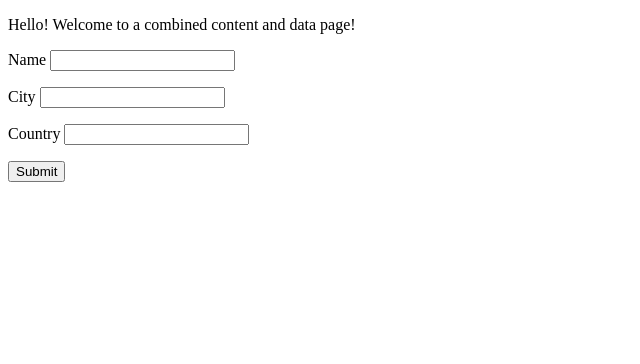
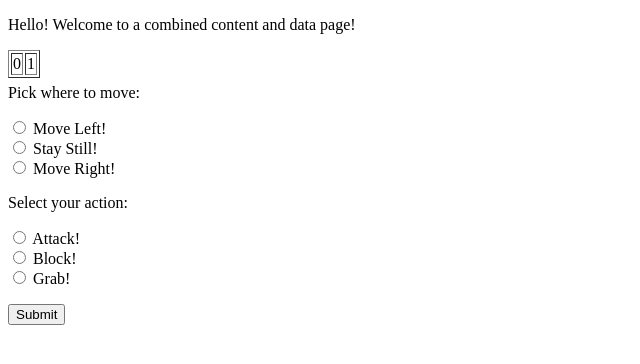
Before and after one commit to petekchoo/flask-test, a Flask app: page / in a window 1280 px wide. Shown: the top 364 px of the page, without its empty margins (0-640 px from the left). Run offline with Flask 2, Linux system fonts and the light colour scheme.

Commit message:
updated shared homepage

```diff
--- a/application.py
+++ b/application.py
@@ -1,9 +1,9 @@
-from flask import Flask, render_template, request
+from flask import Flask, render_template, request, redirect, url_for
 application = Flask(__name__)
 
-@application.route('/')
+@application.route('/', methods = ['POST', 'GET'])
 def welcome():
-    return render_template('index.html')
+    return render_template('index.html', variableA = 0, variableB = 1)
 
 @application.route('/form')
 def form():
@@ -15,4 +15,12 @@ def data():
         return "The URL /data is accessed directly. Try going to '/form' to submit form"
     if request.method == 'POST':
         dataForm = request.form
-        return render_template('/data.html',form_data = dataForm)
+        return render_template('/data.html', form_data = dataForm)
+
+def manipulateInputs(inputA, inputB):
+    strTempA = inputA
+    strTempB = inputB
+
+    return strTempB, strTempA
+
+application.run()
--- a/templates/data.html
+++ b/templates/data.html
@@ -2,3 +2,5 @@
 <h2> {{key}}</h2>
 <p> {{value}}</p>
 {% endfor %}
+
+<p><a href="/">Click Here To Return</a></p>
--- a/templates/index.html
+++ b/templates/index.html
@@ -3,11 +3,33 @@
 <body>
     <p>Hello! Welcome to a combined content and data page!</p>
 
-    <form action="/data" method = "POST">
-        <p>Name <input type = "text" name = "Name" /></p>
-        <p>City <input type = "text" name = "Location" /></p>
-        <p>Country <input type = "text" name = "Country" /></p>
+    <table align="left" border="1">
+        <tr>
+            <td style='text-align: center;'>{{ variableA }}</td>
+            <td style='text-align: center;'>{{ variableB }}</td>
+        </tr>
+    </table><br>
+
+    <form action="?" method = "POST">
+
+        <p>Pick where to move:</p>
+        <input type="radio" id="left" name="movement" value=-1>
+        <label for="left">Move Left!</label><br>
+        <input type="radio" id="stay" name="movement" value=0>
+        <label for="stay">Stay Still!</label><br>
+        <input type="radio" id="right" name="movement" value=1>
+        <label for="right">Move Right!</label>
+
+        <p>Select your action:</p>
+        <input type="radio" id="attack" name="action" value=-1>
+        <label for="attack">Attack!</label><br>
+        <input type="radio" id="block" name="action" value="0">
+        <label for="block">Block!</label><br>
+        <input type="radio" id="grab" name="action" value="1">
+        <label for="grab">Grab!</label>
+
         <p><input type = "submit" value = "Submit" /></p>
     </form>
+
 </body>
 </html>
```
Also changed, not shown: templates/form.html (+14 -3 lines), 1 other file.
